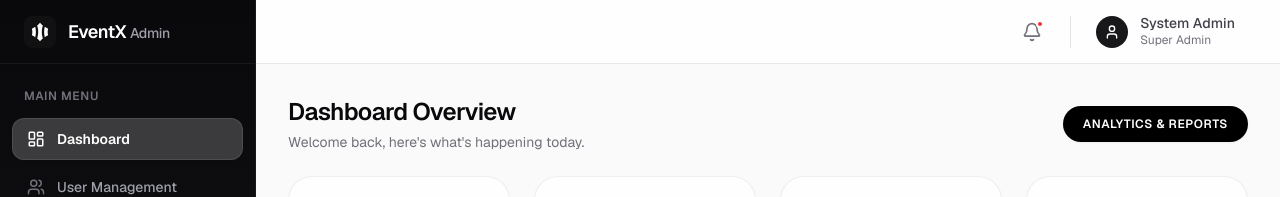
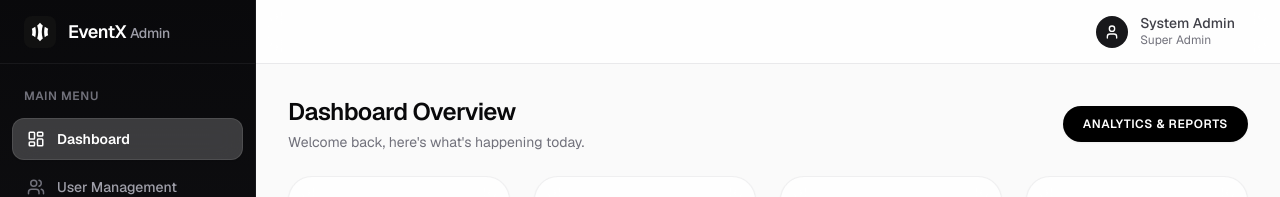
Before and after one commit to DimalJay/eventx-admin, a Next.js app: page / in a window 1280 px wide. Shown: the top 197 px of the page. Built offline with nearby package versions, Linux system fonts and the light colour scheme; no server answers; sample sign-in values are in the browser's storage.

Commit message:
feat: add AdminHeader component with sidebar toggle and user profile

```diff
--- a/components/admin/AdminHeader.tsx
+++ b/components/admin/AdminHeader.tsx
@@ -1,7 +1,7 @@
 "use client";
 
 import React from "react";
-import { Bell, Menu, User } from "lucide-react";
+import { Menu, User } from "lucide-react";
 
 
 export function AdminHeader({
@@ -21,13 +21,6 @@ export function AdminHeader({
       </div>
 
       <div className="flex items-center gap-3 md:gap-5">
-        <button className="relative p-2 text-zinc-500 hover:bg-zinc-100 rounded-full transition-colors">
-          <Bell size={20} />
-          <span className="absolute top-1.5 right-1.5 w-2 h-2 bg-red-500 rounded-full border-2 border-white" />
-        </button>
-
-        <div className="h-8 w-[1px] bg-zinc-200 hidden md:block" />
-
         <div className="flex items-center gap-3 cursor-pointer p-1 pr-3 hover:bg-zinc-50 rounded-full transition-colors border border-transparent hover:border-zinc-200">
           <div className="w-8 h-8 rounded-full bg-zinc-900 flex items-center justify-center text-white">
             <User size={16} />
```
